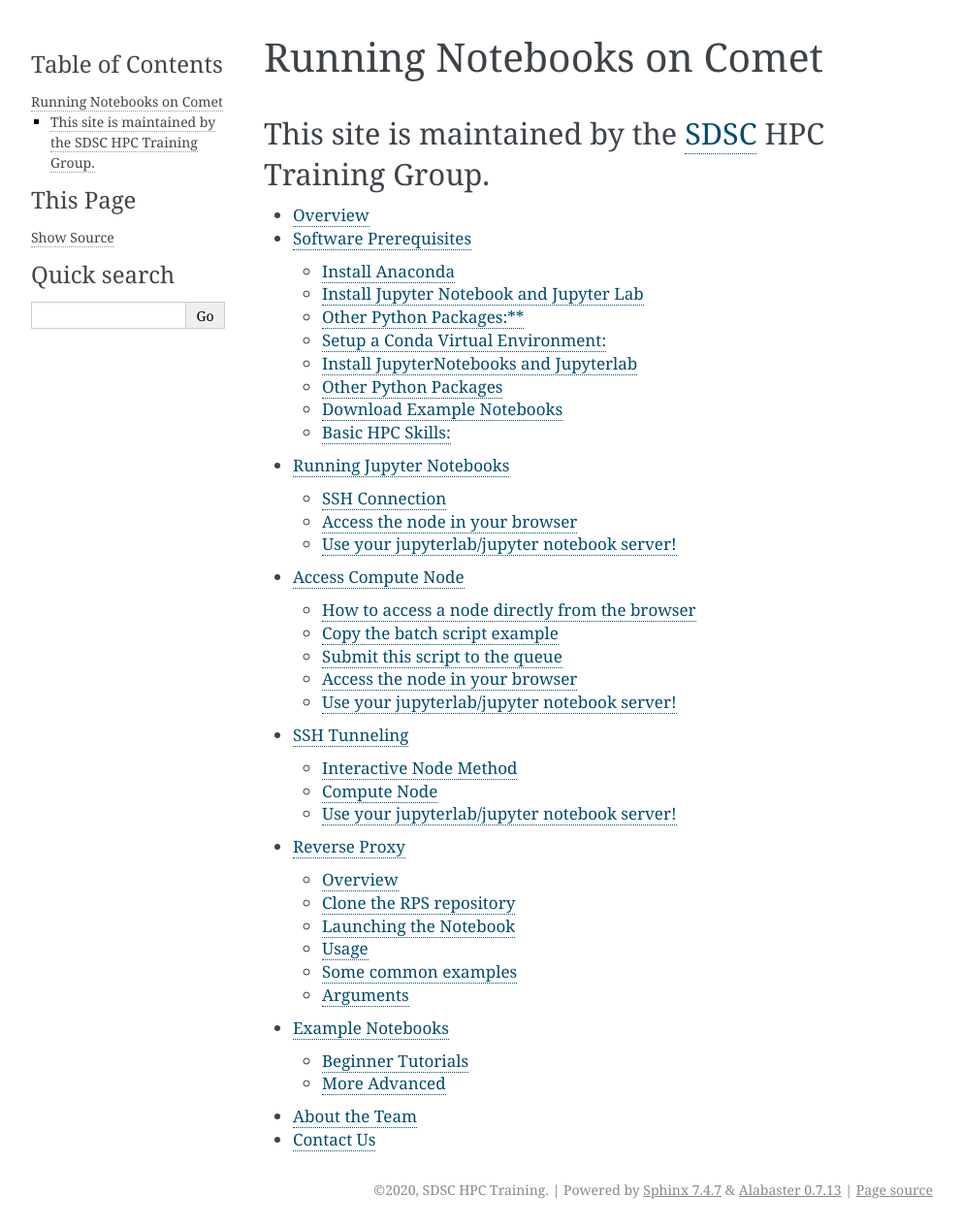
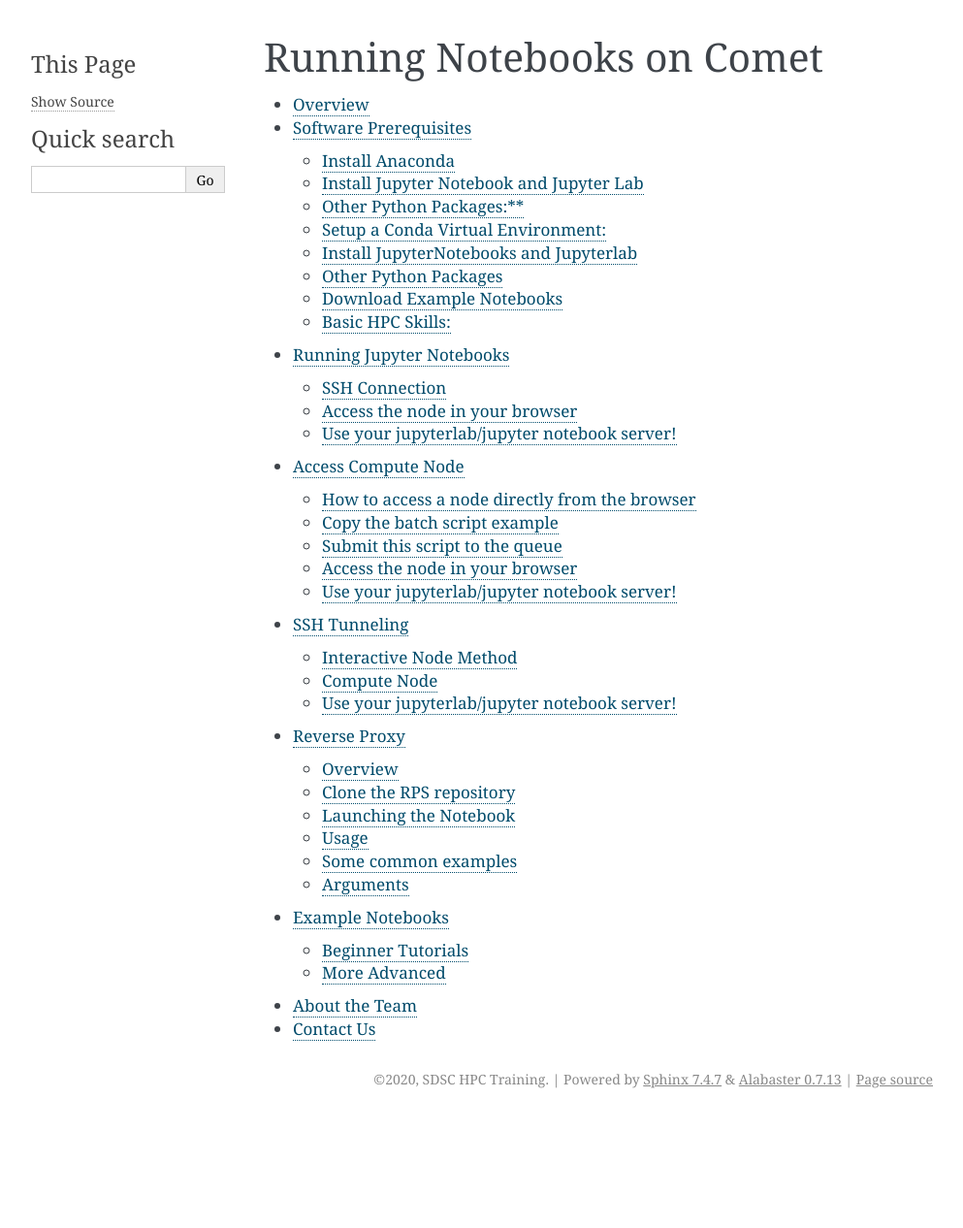
Before and after one commit to sdsc-hpc-training-org/notebooks-101, a Sphinx documentation site: the page built from Docs/source/index.rst, in a window 1280 px wide. Shown: the whole page at 97% size, without its empty margins (148-1141 px from the left). Built offline with Sphinx 7.4.7, drawn with Linux system fonts in a browser that asks for light colours; after the commit the page ends 1152 px from its top, so only the background shows below that.

```diff
--- a/Docs/source/index.rst
+++ b/Docs/source/index.rst
@@ -6,10 +6,6 @@
 ==========================
 Running Notebooks on Comet
 ==========================
-
-############################################################################
-This site is maintained by the `SDSC <https://www.sdsc.edu>`_ HPC Training Group.
-############################################################################
 
 
 .. toctree::
```
